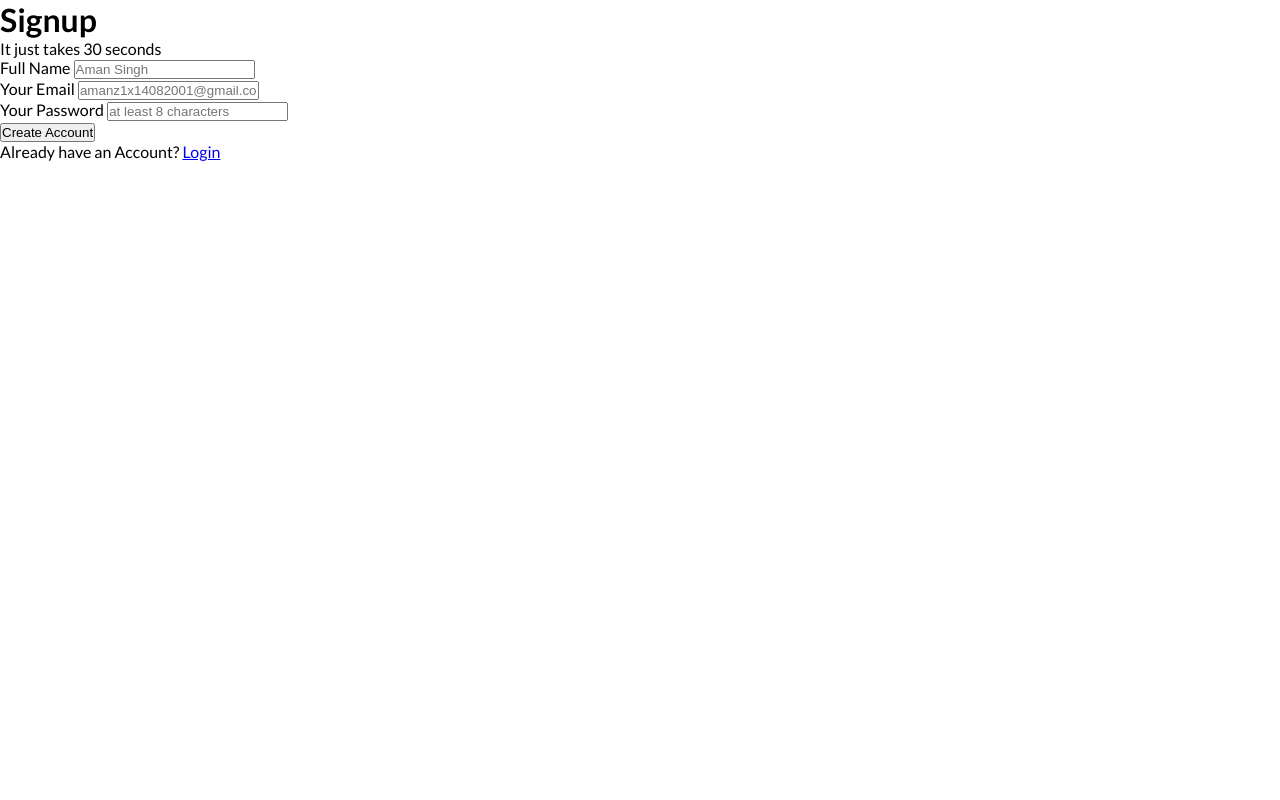
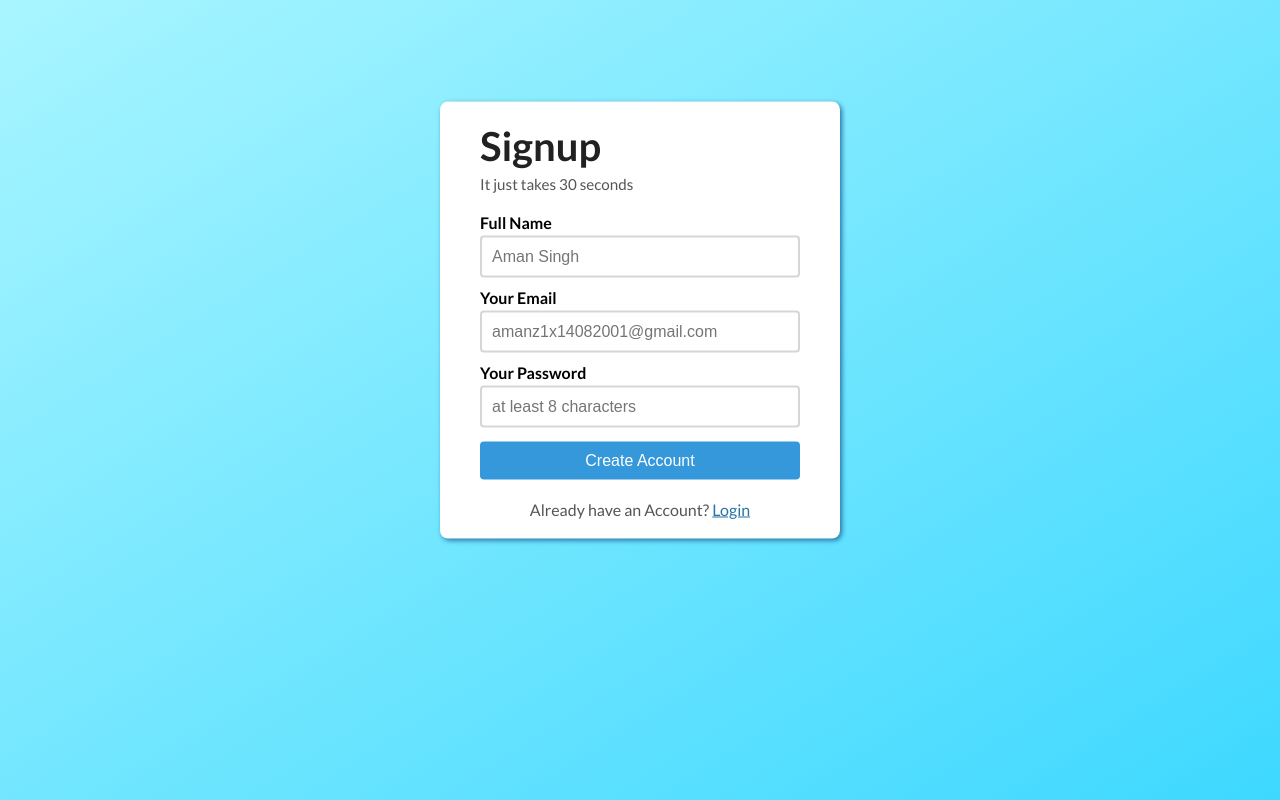
Before and after one commit to AMAN14082001/localrepo, a plain HTML site: page index.html in a window 1280 px wide. Drawn offline with Linux system fonts and the light colour scheme.

Commit message:
Add CSS to the signup page

```diff
--- a/style.css
+++ b/style.css
@@ -9,3 +9,74 @@
 body {
     font-family: 'Lato', sans-serif;
 }
+
+.outer-box {
+    width: 100vw;
+    height: 100vh;
+    background: linear-gradient(to top left, #3ed8ff, #a8f5ff);
+}
+
+.inner-box {
+    width: 400px;
+    margin: 0 auto;
+    position: relative;
+    top: 40%;
+    transform: translateY(-50%);
+    padding: 20px 40px;
+    background-color: white;
+    border-radius: 8px;
+    box-shadow: 2px 2px 5px #2773a5;
+}
+
+.signup-header h1 {
+    font-size: 2.5rem;
+    color: #212121;
+}
+
+.signup-header p {
+    font-size: 0.95rem;
+    color: #555;
+    margin-top: 5px;
+}
+
+.signup-body {
+    margin: 20px 0;
+}
+
+.signup-body p {
+    margin: 10px 0;
+}
+
+.signup-body p label {
+    display: block;
+    font-weight: bold;
+}
+
+.signup-body p input {
+    width: 100%;
+    padding: 10px;
+    border: 2px solid #cccc;
+    border-radius: 4px;
+    font-size: 1rem;
+    margin-top: 4px;
+}
+
+.signup-body p input[type="submit"] {
+    background-color: #3498db;
+    border: none;
+    color: white;
+    cursor: pointer;
+}
+
+.signup-body p input[type="submit"]:hover {
+    background-color: #2773a5;
+}
+
+.signup-footer p {
+    color: #555;
+    text-align: center;
+}
+
+.signup-footer p a {
+    color: #2773a5;
+}
```
